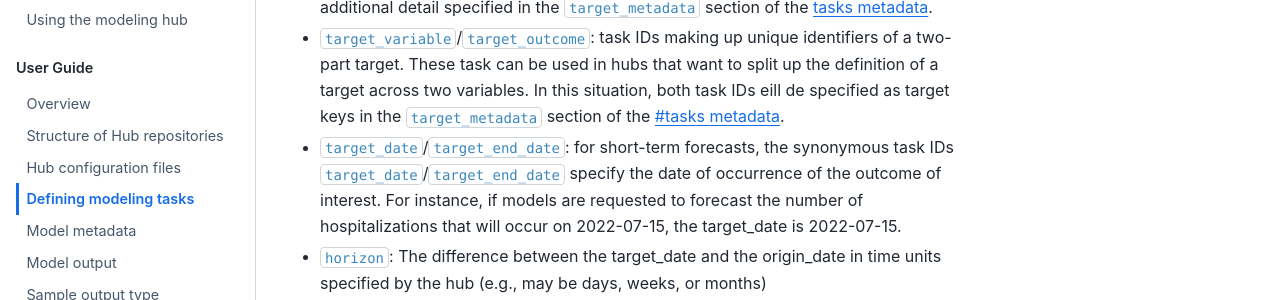
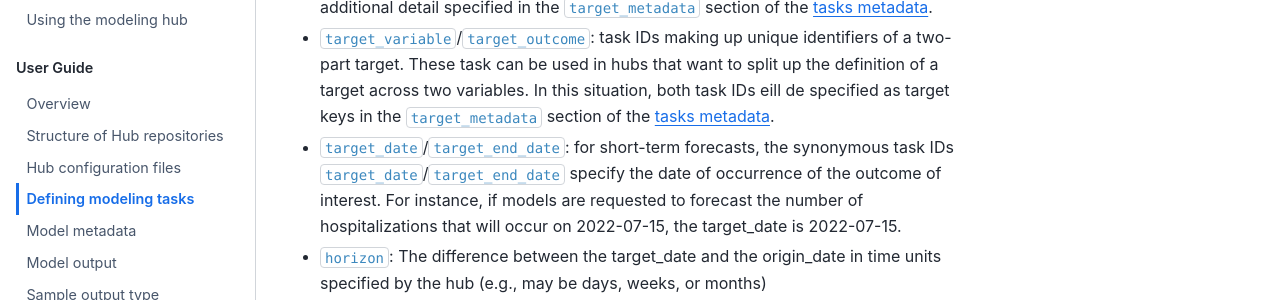
Before and after one commit to hubverse-org/hubDocs, a Sphinx documentation site: the page built from docs/source/user-guide/tasks.md, in a window 1280 px wide and 900 px high, scrolled down 2441 px. Shown: the part 154-454 px from the top of the window. Built offline with Sphinx 7.4.7 and the Sphinx Book theme 1.1.4, drawn with Linux system fonts in a browser that asks for light colours.

Commit message:
wrong pound

```diff
--- a/docs/source/user-guide/tasks.md
+++ b/docs/source/user-guide/tasks.md
@@ -41,7 +41,7 @@ In general, there are no restrictions on what task ID variables may be named, ho
 * `scenario_id`: a unique identifier for a scenario
 * `location`: a unique identifier for a location
 * `target`: a unique identifier for the target. It is recommended, although not required, that hubs set up a single variable to define the target (i.e., as a target key), with additional detail specified in the `target_metadata` section of the [tasks metadata](#tasks-metadata).
-* `target_variable`/`target_outcome`: task IDs making up unique identifiers of a two-part target. These task can be used in hubs that want to split up the definition of a target across two variables. In this situation, both task IDs eill de specified as target keys in the `target_metadata` section of the [#tasks metadata](tasks-metadata).
+* `target_variable`/`target_outcome`: task IDs making up unique identifiers of a two-part target. These task can be used in hubs that want to split up the definition of a target across two variables. In this situation, both task IDs eill de specified as target keys in the `target_metadata` section of the [tasks metadata](#tasks-metadata).
 * `target_date`/`target_end_date`: for short-term forecasts, the synonymous task IDs `target_date`/`target_end_date` specify the date of occurrence of the outcome of interest. For instance, if models are requested to forecast the number of hospitalizations that will occur on 2022-07-15, the target_date is 2022-07-15.
 * `horizon`: The difference between the target_date and the origin_date in time units specified by the hub (e.g., may be days, weeks, or months)
 * `age_group`: a unique identifier for an age group
```
